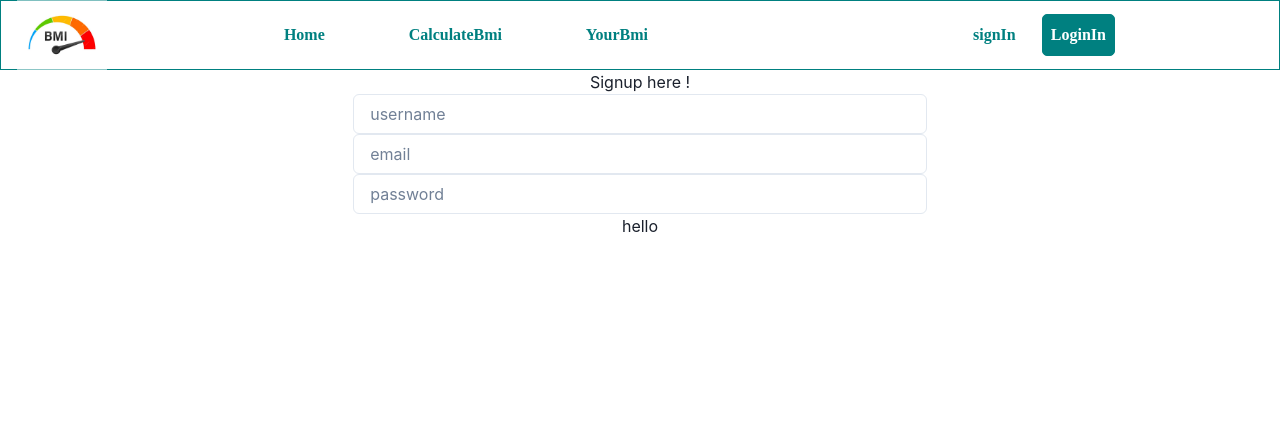
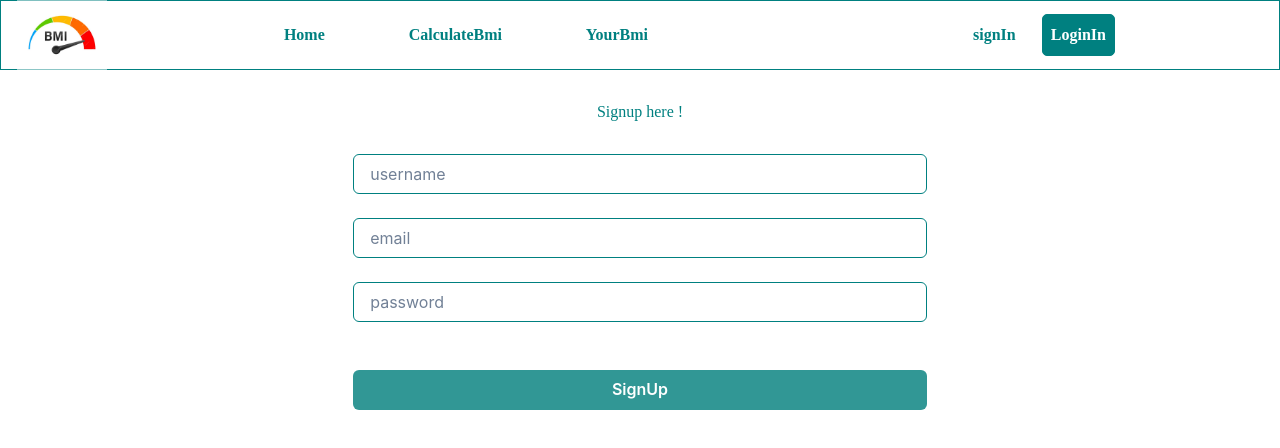
Before and after one commit to GaneshGourav/bmi-calculator, a React (Create React App) app in the folder Frontend/: page /account-signin in a window 1280 px wide. Shown: the top 448 px of the page. Built offline with nearby package versions, Linux system fonts and the light colour scheme.

Commit message:
sign design

```diff
--- a/Frontend/src/Pages/signup.jsx
+++ b/Frontend/src/Pages/signup.jsx
@@ -1,18 +1,19 @@
-import { Container, Input, Text } from "@chakra-ui/react"
+import { Button, Container, Input, Text } from "@chakra-ui/react"
 
 export const Signup = () =>{
 
     return <>
 
     <Container>
-        <Text>Signup here !</Text>
-        <Input type="text" placeholder="username" autoCorrect="on" spellCheck />
-        <Input type="email" placeholder="email" autoCorrect="on" spellCheck />
-        <Input type="password" placeholder="password" autoCorrect="on" spellCheck />
+        <Text color={"teal"} fontSize={"bold"} fontFamily={"cursive"} marginTop={"30px"} marginBottom={"30px"}>Signup here !</Text>
+        <Input type="text" placeholder="username" border={"1px solid teal"} autoCorrect="on" spellCheck /> <br /><br />
+        <Input type="email" placeholder="email"  border={"1px solid teal"} autoCorrect="on" spellCheck /><br /><br />
+        <Input type="password" placeholder="password"  border={"1px solid teal"} autoCorrect="on" spellCheck /><br /><br /><br />
+        <Button colorScheme="teal" width={"100%"}>SignUp</Button>
 
 
     </Container>
-    <h1>hello</h1>
+
 
 
     </>
```
